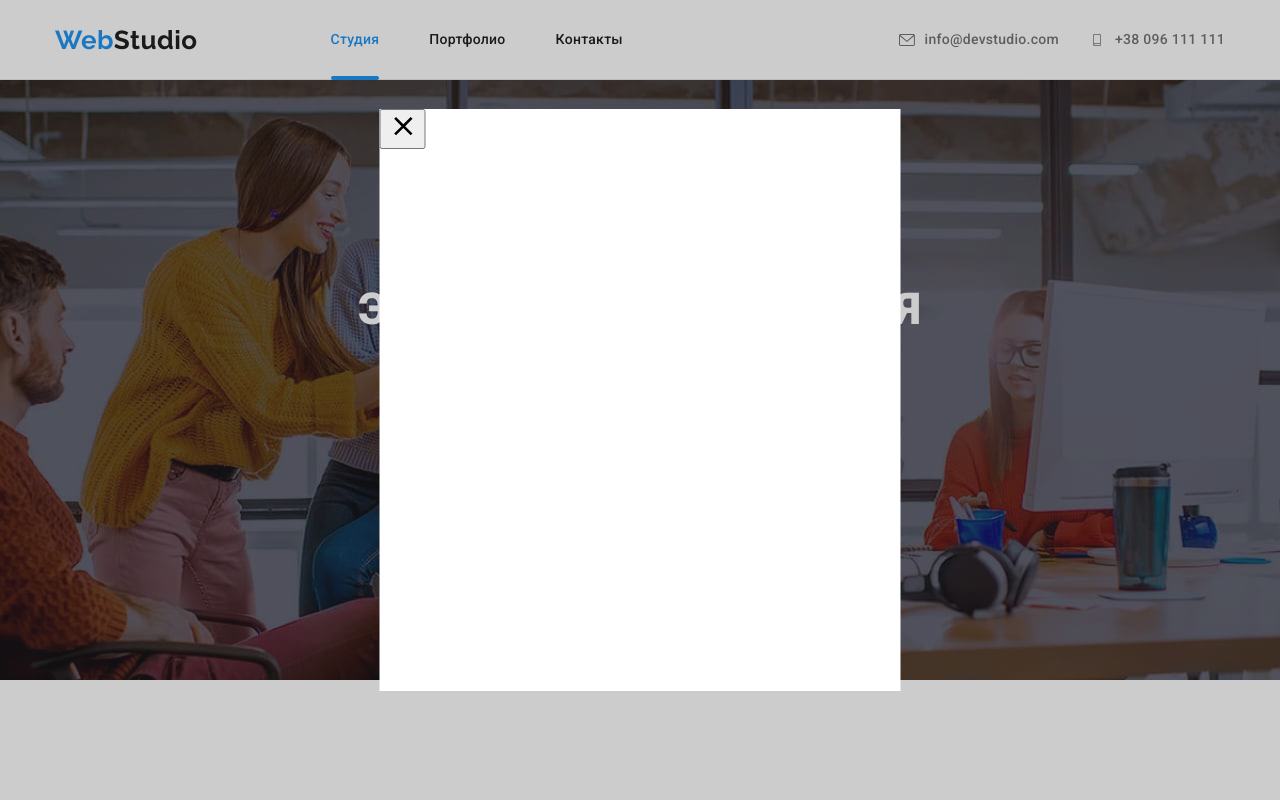
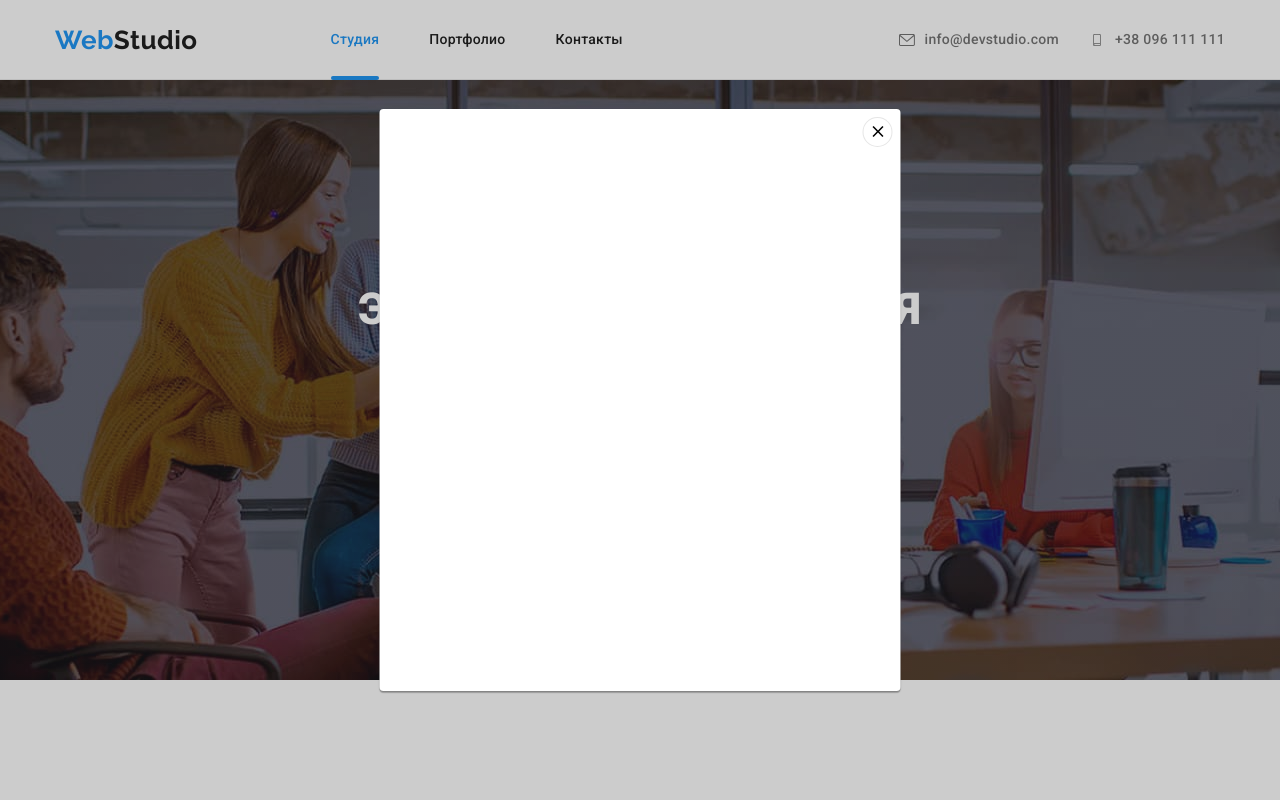
Before and after one commit to Anna-Orfinyak/goit-markup-hw-05, a plain HTML site: page index.html in a window 1280 px wide. Both pictures are taken after a click on the button "Заказать услугу". Shown: the top 800 px of the page. Drawn offline with nearby package versions, Linux system fonts and the light colour scheme.

Commit message:
hw-05-version-1

```diff
--- a/css/styles.css
+++ b/css/styles.css
@@ -67,7 +67,10 @@ img {
 
 /* page header */
 .page-header {
+  display: flex;
   max-height: 80px;
+  width: auto;
+  background-color: var(--primary-white-color);
   border-bottom: 1px solid var(--header-border-color);
 }
 .main-nav {
@@ -477,8 +480,9 @@ img {
   margin: 0px 24px 0px 24px;
   padding-bottom: 20px;
 }
-.card-set .item {
+.card-thumb {
   position: relative;
+  overflow: hidden;
 }
 .overlay-text {
   position: absolute;
@@ -495,15 +499,13 @@ img {
   background-color: rgba(33, 150, 243, 0.9);
   opacity: 0;
 
+  transform: translateY(100%);
+
   transition: 250ms cubic-bezier(0.4, 0, 0.2, 1);
-
-  transform: translateY(100%);
 }
 .card-set .card:hover .overlay-text {
   opacity: 1;
   transform: translateY(0);
-}
-
 }
 
 /* button */
@@ -511,7 +513,7 @@ img {
   font-family: inherit;
   color: var(--secondary-text-color);
   background-color: var(--secondary-bg-color);
-  border: 0px;
+  border: none;
   cursor: pointer;
   font-weight: 700;
   font-size: 16px;
@@ -520,8 +522,11 @@ img {
   margin-bottom: 94px;
 }
 .button.primary {
+  font-weight: 700;
+  font-size: 16px;
   color: var(--primary-white-color);
   background-color: var(--accent-color);
+  border: none;
   border-radius: 4px;
   padding: 10px 32px;
   width: 200px;
@@ -662,37 +667,70 @@ img {
 }
 .backdrop {
   position: fixed;
+  z-index: 1;
   top: 0;
   left: 0;
 
   width: 100%;
   height: 100%;
   background-color: rgba(0, 0, 0, 0.2);
+
+  opacity: 1;
+  transition: 250ms cubic-bezier(0.4, 0, 0.2, 1);
 }
 .backdrop.is-hidden {
   opacity: 0;
   pointer-events: none;
 }
+
+.backdrop.is-hidden .modal {
+  transform: translate(-50%, -50%) scale(0.9);
+
+  /* transform: translate(-50%, -50%);
+  opacity: 0; */
+}
 .modal {
   position: absolute;
   top: 50%;
   left: 50%;
-  transform: translate(-50%, -50%);
 
   min-width: 521px;
   min-height: 582px;
   background-color: var(--primary-white-color);
+  box-shadow: 0px 1px 3px rgba(0, 0, 0, 0.12), 0px 1px 1px rgba(0, 0, 0, 0.14),
+    0px 2px 1px rgba(0, 0, 0, 0.2);
+  border-radius: 4px;
+
+  transform: translate(-50%, -50%) scale(1);
+  transition: 250ms cubic-bezier(0.4, 0, 0.2, 1);
+
+  /* transform: translate(-50%, -50%);
+  opacity: 1; */
 }
-.modal .close-btn {
+
+.modal-close {
   position: absolute;
+
   top: 8px;
   right: 8px;
-  width: 18px;
-  height: 18px;
-  /* margin-top: 0px;
-  margin-right: 0px; */
-  color: var(--secondary-text-color);
+  display: flex;
+  justify-content: center;
+  align-items: center;
+  width: 30px;
+  height: 30px;
+  padding: 0;
+
+  fill: var(--secondary-text-color);
   background-color: var(--primary-white-color);
   border: 1px solid rgba(0, 0, 0, 0.1);
+
   border-radius: 50%;
+  cursor: pointer;
 }
+.modal-close .icon {
+  position: absolute;
+  top: 50%;
+  left: 50%;
+  transform: translate(-50%, -50%);
+  fill: currentColor;
+}
--- a/index.html
+++ b/index.html
@@ -13,6 +13,7 @@
 
 </head>
 <body>
+
     <header class="page-header">
         <!-- Logo is text -->
         <nav class="container main-nav">
@@ -303,12 +304,13 @@
                         </li>
                     </ul>
                 </div>
-            </section>
+        </section>
 
+    <!-- backdrop and modal window -->
     <div class="backdrop is-hidden" data-modal>
         <div class="modal">
-            <button class="close-bnt" data-modal-close >
-                <svg class="icon" width="30px" height="30px">
+            <button type="button" class="modal-close" data-modal-close >
+                <svg class="icon" width="18px" height="18px">
                     <use href='./images/icons.svg#icon-close-btn'></use>
                 </svg>
             </button>
```
Also changed, not shown: portfolio.html (+1 -0 lines).
